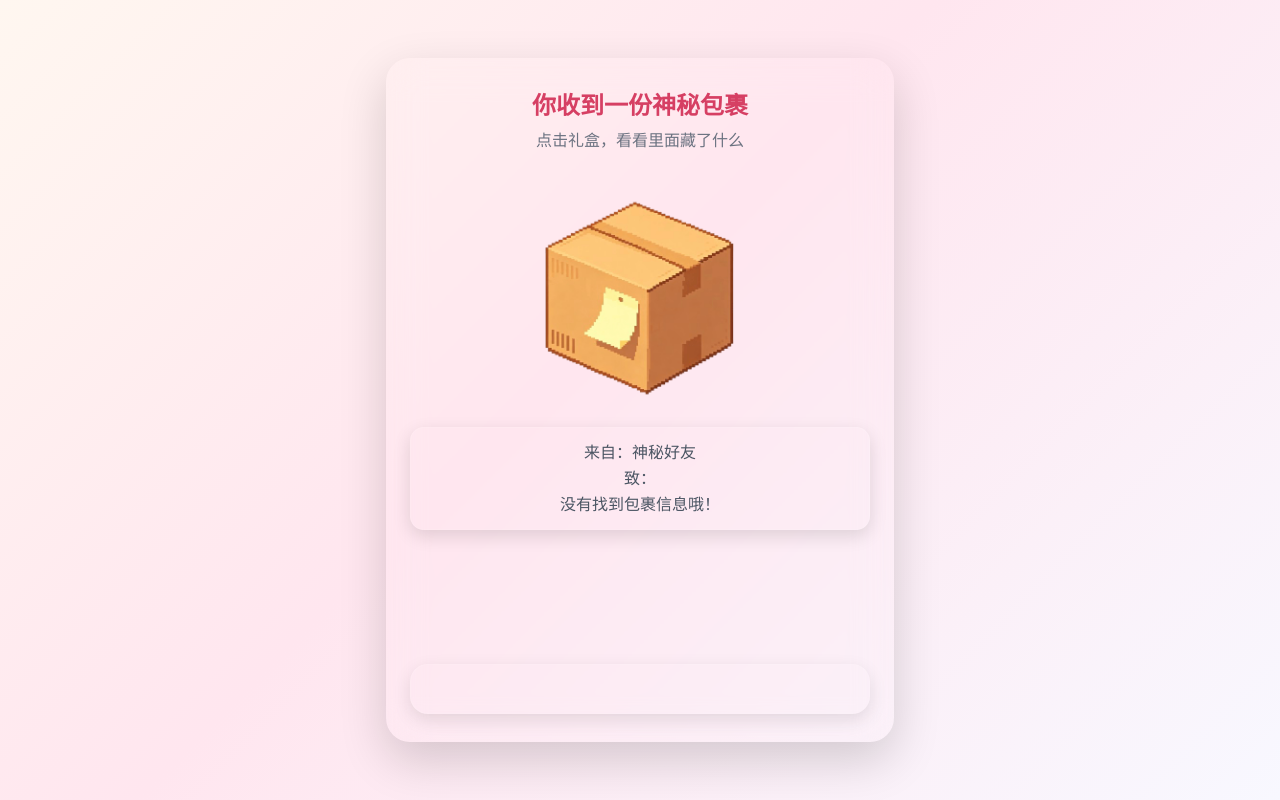
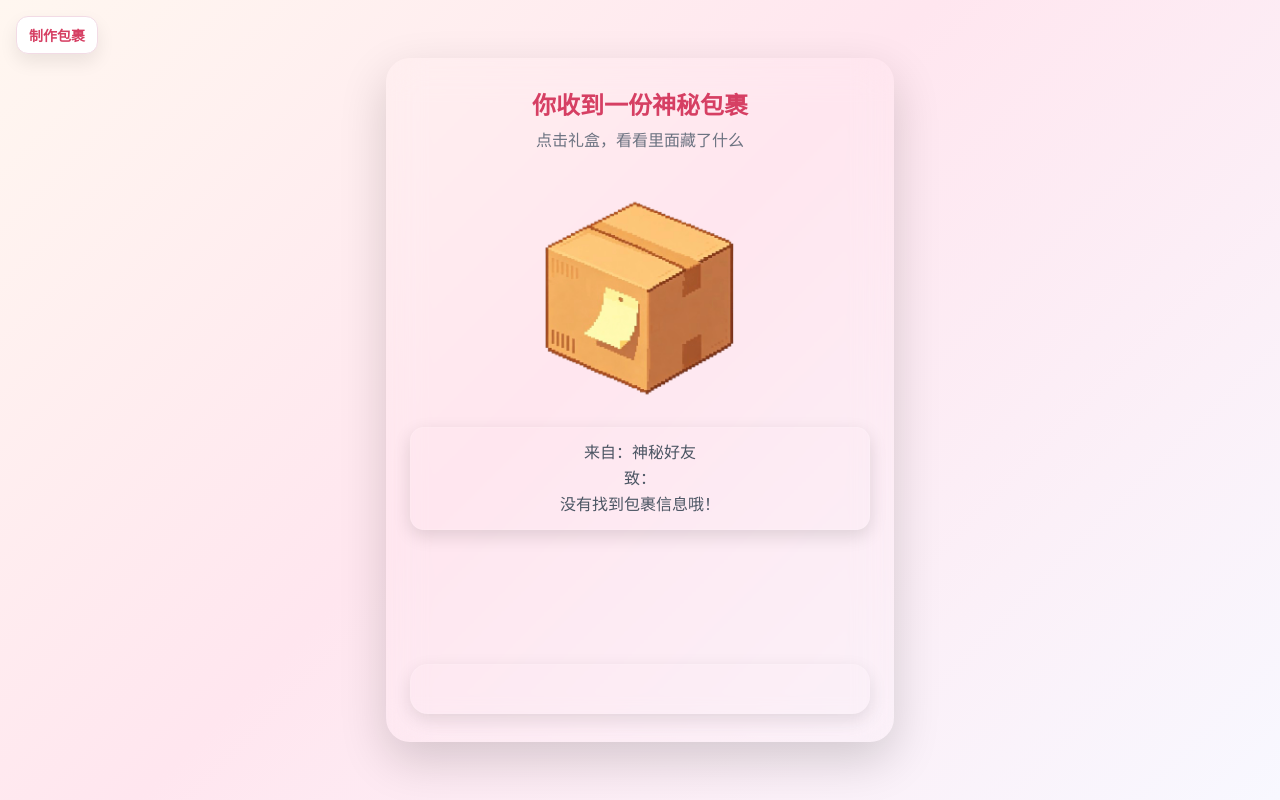
Before and after one commit to zhangjingcong140-ux/virtual-gift, a plain HTML site: page receive.html in a window 1280 px wide. Drawn offline with nearby package versions, Linux system fonts and the light colour scheme.

Commit message:
Add files via upload

```diff
--- a/receive.html
+++ b/receive.html
@@ -133,6 +133,21 @@
       transform: translate(0, 0) scale(1);
     }
     .item-chip img { width: 100%; height: 100%; object-fit: contain; display: block; }
+    .top-left-btn {
+      position: fixed;
+      left: 16px;
+      top: 16px;
+      z-index: 30;
+      background: white;
+      color: #d63f63;
+      border: 1px solid #f2dbe5;
+      padding: 8px 12px;
+      border-radius: 12px;
+      box-shadow: 0 8px 18px rgba(0,0,0,0.08);
+      text-decoration: none;
+      font-weight: 700;
+      font-size: 14px;
+    }
     .item-chip img { width: 56px; height: 56px; object-fit: contain; display: block; }
     .item-label {
       font-size: 12px;
@@ -213,6 +228,7 @@
   </style>
 </head>
 <body>
+  <a href="./index.html" class="top-left-btn">制作包裹</a>
   <div class="gift-card">
     <div class="gift-title">你收到一份神秘包裹</div>
     <div class="gift-subtitle">点击礼盒，看看里面藏了什么</div>
```
